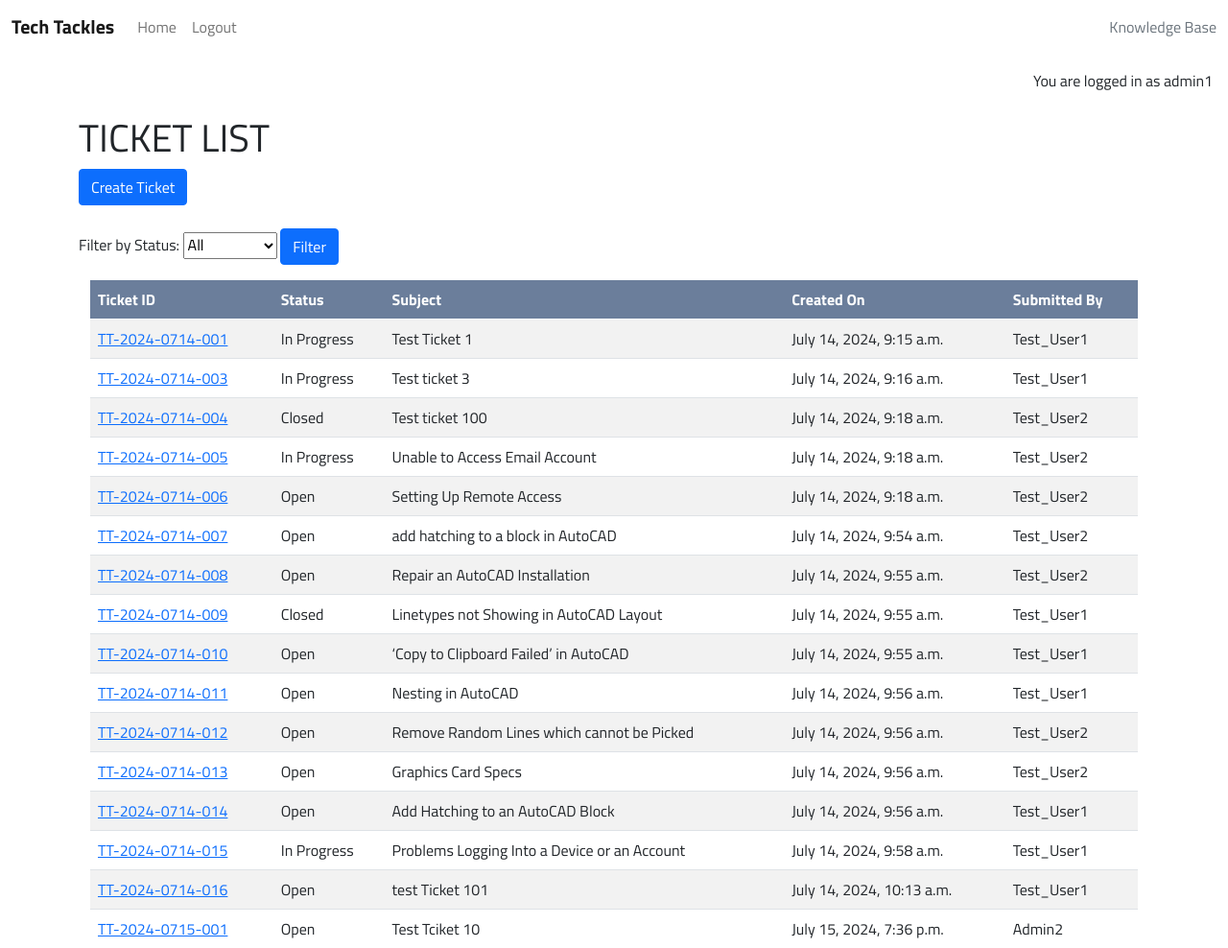
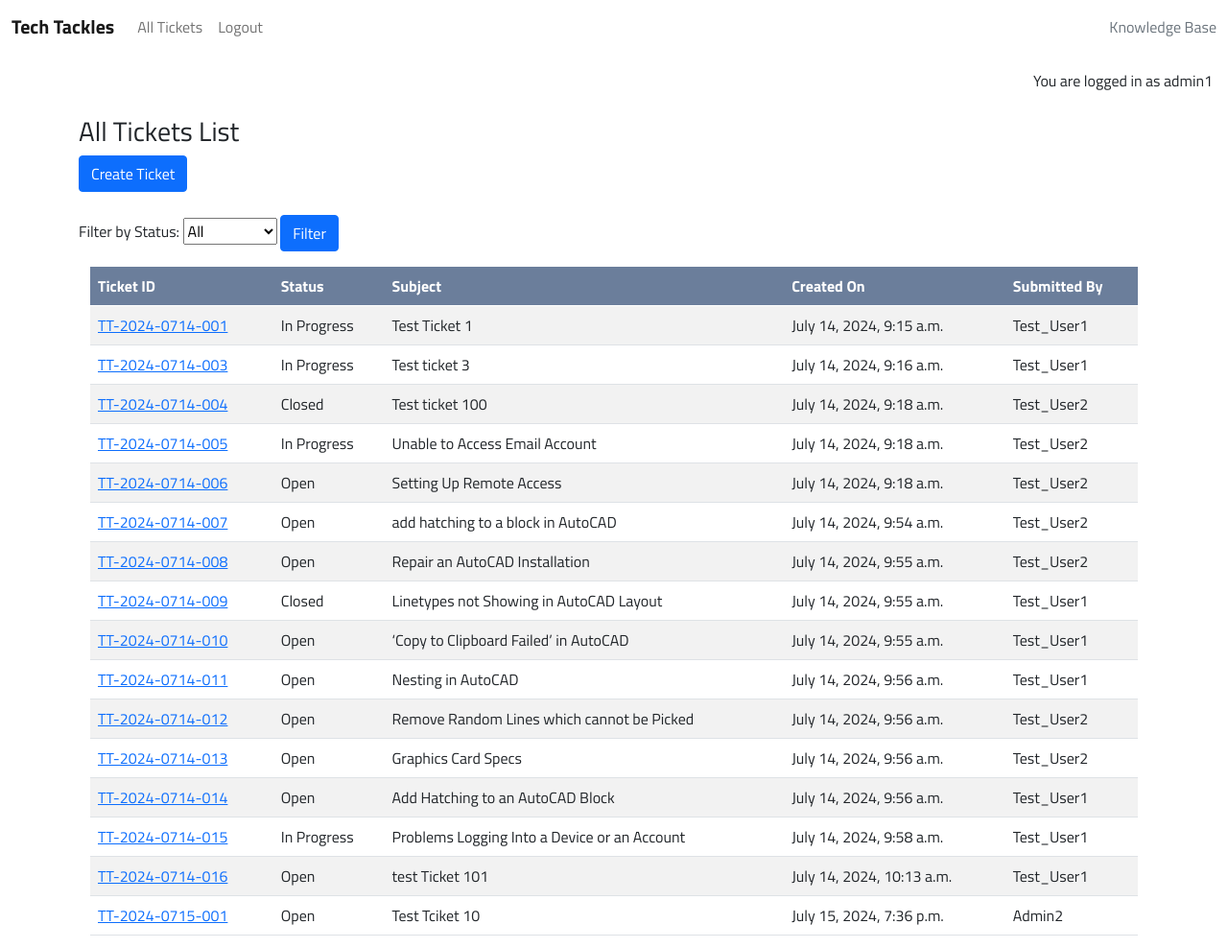
Before and after one commit to hpcoloma/PP4-Tech-Tackles, a Django app: page /tickets/ in a window 1280 px wide. Shown: the top 988 px of the page at 96% size. Run offline with Django 4.2, Linux system fonts and the light colour scheme; a user stored in the database is signed in; data comes from the database, SQL or seed files in the repository; both versions use the stored data as it was after the commit.

Commit message:
Update homepage views displaying My Tickets and All Tickets for logged users instead of Home on nav bar

```diff
--- a/support/templates/support/ticket_list.html
+++ b/support/templates/support/ticket_list.html
@@ -1,16 +1,18 @@
 {% extends "base.html" %}
 {% block content %}
 <div class="container mt-4">
-    <h1>TICKET LIST</h1>
+    {% if user.is_staff %}<h3>All Tickets List</h3>{% else %}<h3>My Tickets List</h3>{% endif %}
     <div class="mb-4">
         <a href="{% url 'ticket_create' %}" class="btn btn-primary">Create Ticket</a>
     </div>
 
-    <!--Filter Form-->
+    <!-- Filter Form -->
     <form method="get" action="" class="mt-3 mb-3">
-        {{ filter_form.status.label_tag }}
-        {{ filter_form.status }}
-        <button type="submit" class="btn btn-primary">Filter</button>
+        <div class="form-group">
+            {{ filter_form.status.label_tag }}
+            {{ filter_form.status }}
+            <button type="submit" class="btn btn-primary">Filter</button>
+        </div>
     </form>
 
     <div class="container-fluid">
--- a/support/views.py
+++ b/support/views.py
@@ -12,11 +12,28 @@ from django.http import HttpResponseForbidden
 
 
 # Create your views here.
+@login_required
 def home_page(request):
+    form = StatusFilterForm(request.GET)
+    tickets = Ticket.objects.all()
+
     if request.user.is_authenticated:
-        return redirect('ticket_list')
+        if request.user.is_staff:
+            tickets = Ticket.objects.all()
+        else:
+            tickets = Ticket.objects.filter(user=request.user)
+
+        # Apply filter
+        if form.is_valid():
+            status = form.cleaned_data.get('status')
+            if status:
+                tickets = tickets.filter(status=status)
+
+        return render(request, 'support/ticket_list.html', {
+            'object_list': tickets,
+            'filter_form': form
+        })
     return render(request, 'support/index.html')
-
 
 class TicketListView(LoginRequiredMixin, ListView):
     model = Ticket
--- a/techtackles/settings.py
+++ b/techtackles/settings.py
@@ -29,7 +29,7 @@ TEMPLATES_DIR = os.path.join(BASE_DIR, 'templates')
 SECRET_KEY = SECRET_KEY = os.environ.get("SECRET_KEY")
 
 # SECURITY WARNING: don't run with debug turned on in production!
-DEBUG = False
+DEBUG = True
 
 ALLOWED_HOSTS = ['8000-hpcoloma-pp4techtackles-wk0blf6r593.ws.codeinstitute-ide.net',
 '.herokuapp.com']
--- a/templates/base.html
+++ b/templates/base.html
@@ -56,7 +56,17 @@
                 <ul class="navbar-nav me-auto mb-2 mb-lg-0">
                     <li class="nav-item">
                         <a class="nav-link {% if request.path == home_url %}active{% endif %}" aria-current="page"
-                            href="{% url 'home' %}">Home</a>
+                            href="{% url 'home' %}">
+                            {% if user.is_authenticated %}
+                                {% if user.is_staff %}
+                                    All Tickets
+                                {% else %}
+                                    My Tickets
+                                {% endif %}
+                            {% else %}
+                                Home
+                            {% endif %}
+                        </a>
                     </li>
                     {% if user.is_authenticated %}
                         <li class="nav-item">
```
Also changed, not shown: db.sqlite3.
